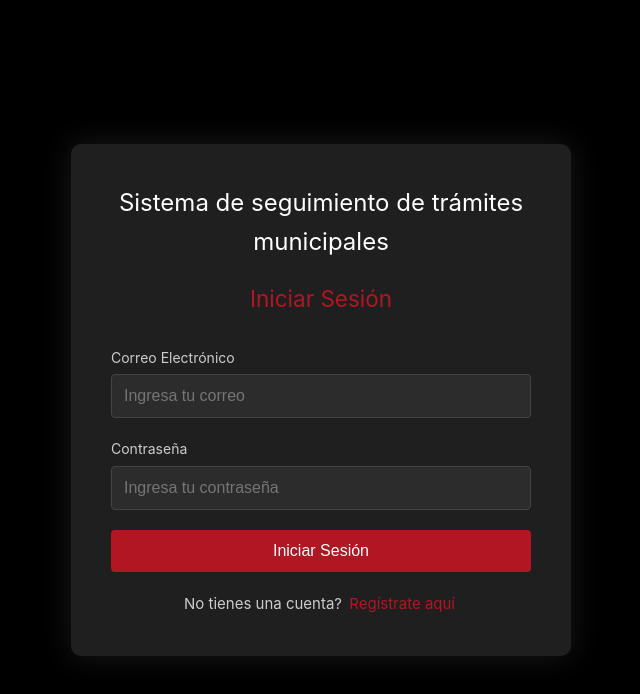
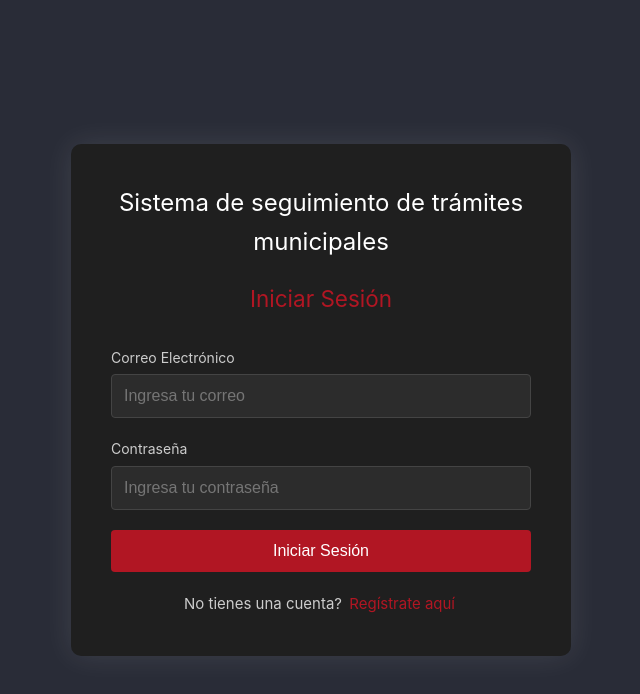
Before and after one commit to Axlreb28/sisegx, a Vue app: page /login in a window 1280 px wide. Shown: the top 694 px of the page, without its empty margins (319-959 px from the left). Built offline with nearby package versions, Linux system fonts and the light colour scheme.

Commit message:
Nomas cambie el fondo :D

```diff
--- a/src/views/Login.vue
+++ b/src/views/Login.vue
@@ -53,7 +53,7 @@ html, body {
     left: 0;
     width: 100%;
     height: 100%;
-    background-color: #000000;
+    background-color: #292c37;
     display: flex;
     justify-content: center;
     align-items: center;
```
